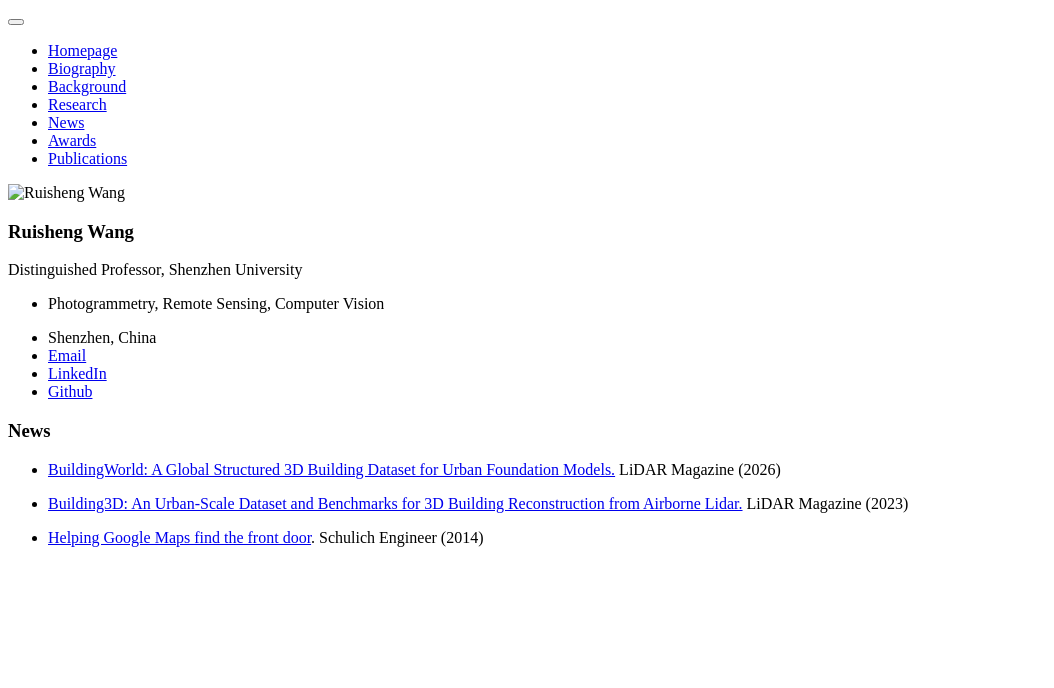
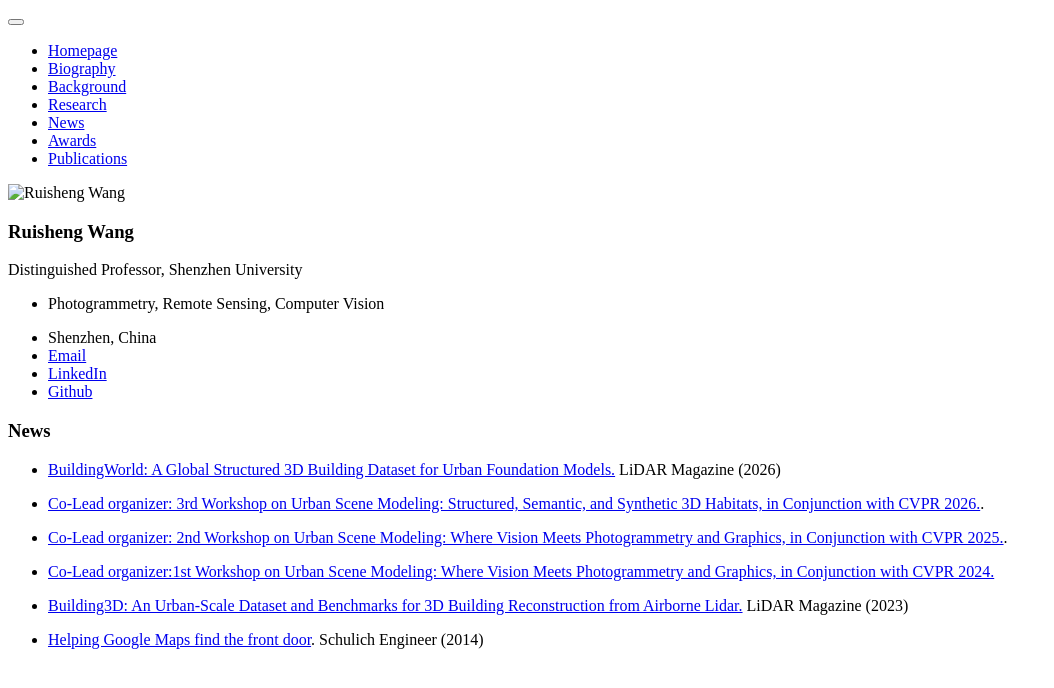
Before and after one commit to ruishengwang/ruishengwang.github.io, a Jekyll site: the page built from _pages/includes/news.md, in a window 1280 px wide. Shown: the top 688 px of the page, without its empty margins (0-1054 px from the left). Built offline with Jekyll 4.4.1, drawn with Linux system fonts in a browser that asks for light colours; our own code applies the rules of GitHub Pages for plain Markdown files.

Commit message:
Update news section with new workshop details

```diff
--- a/_pages/includes/news.md
+++ b/_pages/includes/news.md
@@ -2,6 +2,12 @@
 
 - [BuildingWorld: A Global Structured 3D Building Dataset for Urban Foundation Models.](https://lidarmag.com/2026/02/16/buildingworld-a-global-structured-3d-building-dataset-for-urban-foundation-models/) LiDAR Magazine (2026)
 
+- [Co-Lead organizer: 3rd Workshop on Urban Scene Modeling: Structured, Semantic, and Synthetic 3D Habitats,  in Conjunction with CVPR 2026.](https://usm3d.github.io/).
+
+- [Co-Lead organizer: 2nd Workshop on Urban Scene Modeling: Where Vision Meets Photogrammetry and Graphics, in Conjunction with CVPR 2025.](https://usm3d.github.io/2025/).
+
+- [Co-Lead organizer:1st Workshop on Urban Scene Modeling: Where Vision Meets Photogrammetry and Graphics, in Conjunction with CVPR 2024.](https://usm3d.github.io/2024/)
+
 - [Building3D: An Urban-Scale Dataset and Benchmarks for 3D Building Reconstruction from Airborne Lidar.](https://lidarmag.com/2023/10/18/building3d-an-urban-scale-dataset-and-benchmarks-for-3d-building-reconstruction-from-airborne-lidar/) LiDAR Magazine (2023)
 
 - [Helping Google Maps find the front door](https://schulich.ucalgary.ca/news/helping-google-maps-find-front-door). Schulich Engineer (2014)
```
